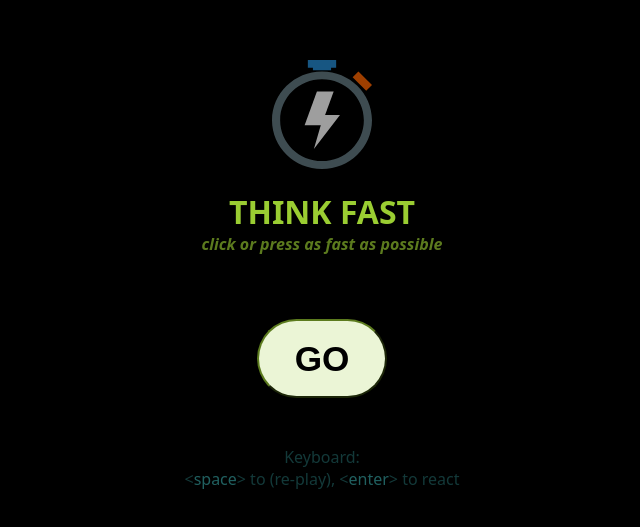
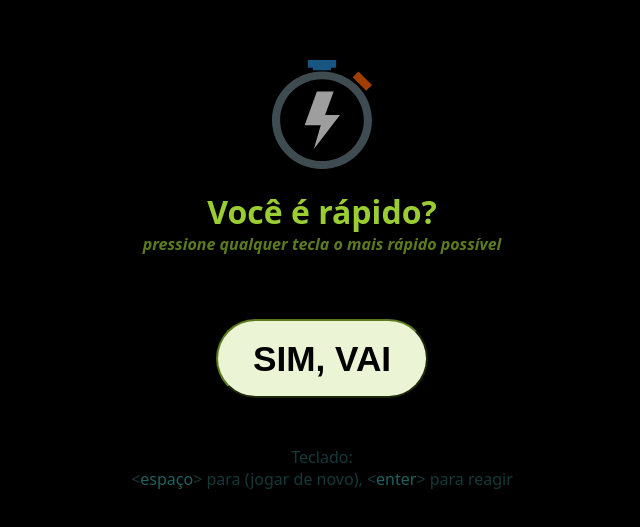
Before and after one commit to ckdev88/thinkfast, a Vue app: page / in a window 1280 px wide. Shown: the part 125-652 px from the top of the page, without its empty margins (318-958 px from the left). Built offline with nearby package versions, Linux system fonts and the light colour scheme.

Commit message:
apply latest textual changes

```diff
--- a/src/App.vue
+++ b/src/App.vue
@@ -21,8 +21,8 @@ export default {
 					again: 'again',
 				},
 				pt: {
-					title: 'Voce é rápido',
-					subtitle: 'clicar ou premir o mais rapidamente possível',
+					title: 'Você é rápido?',
+					subtitle: 'pressione qualquer tecla o mais rápido possível',
 					action: 'sim, vai',
 					again: 'de novo',
 				},
@@ -46,10 +46,13 @@ export default {
 	},
 	beforeCreate() {
 		if (!localStorage.getItem('language')) {
-			if (navigator.language.substring(0, 2) === 'pt') {
-				localStorage.setItem('language', 'pt');
-				document.title = 'Pensar rápido!';
-			} else localStorage.setItem('language', 'en');
+			localStorage.setItem('language', 'pt');
+			if (!localStorage.getItem('language')) {
+				if (navigator.language.substring(0, 2) === 'pt') {
+					localStorage.setItem('language', 'pt');
+					document.title = 'Pensar rápido!';
+				} else localStorage.setItem('language', 'en');
+			}
 		}
 	},
 	mounted() {
--- a/src/components/Block.vue
+++ b/src/components/Block.vue
@@ -34,9 +34,9 @@ export default {
 					shownafter: 'Shown after ',
 				},
 				pt: {
-					beready: 'Pronto?',
+					beready: 'Preparado?',
 					click: 'clique!',
-					shownafter: 'mostrado apos',
+					shownafter: 'mostrado após',
 				},
 			},
 			language: localStorage.getItem('language'),
--- a/src/components/Legend.vue
+++ b/src/components/Legend.vue
@@ -13,9 +13,9 @@ export default {
 				pt: {
 					keyboard: 'Teclado',
 					space: 'espaço',
-					toreplay: 'que (jogar de novo)',
-					enter: 'entrar',
-					toreact: 'tempo de reação reagir',
+					toreplay: 'para (jogar de novo)',
+					enter: 'enter',
+					toreact: 'para reagir',
 				},
 			},
 			language: localStorage.getItem('language'),
--- a/src/components/Results.vue
+++ b/src/components/Results.vue
@@ -23,13 +23,13 @@ export default {
 					rank600: "that's bad, try again",
 				},
 				pt: {
-					reactiontime: 'Seu velocidade',
-					rank200: 'nao e normal em!',
+					reactiontime: 'Sua velocidade',
+					rank200: 'não é normal hein!',
 					rank250: 'rápido!',
 					rank300: 'taa bom',
-					rank350: 'bem averagem',
-					rank500: 'então...',
-					rank600: 'que lento, tente novamente',
+					rank350: 'foi mais ou menos, tenta de novo',
+					rank500: 'dá para melhorar',
+					rank600: 'muito devagar, tenta de novo',
 				},
 			},
 			language: localStorage.getItem('language'),
```
